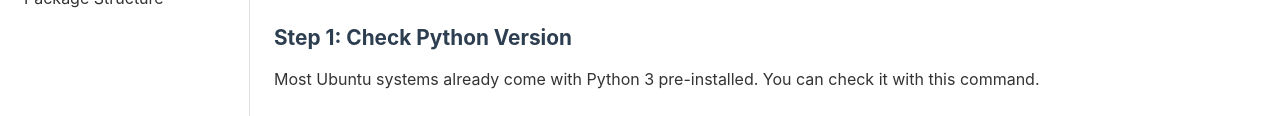
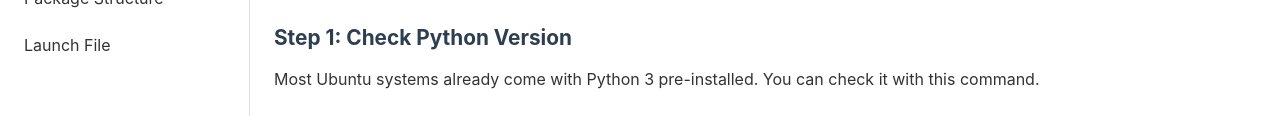
Before and after one commit to Arjav14/Python-with-ros2, a plain HTML site: page index.html in a window 1280 px wide. Shown: the part 355-471 px from the top of the page. Drawn offline with Linux system fonts and the light colour scheme.

Commit message:
Update index.html

```diff
--- a/index.html
+++ b/index.html
@@ -22,6 +22,7 @@
                 <li><a href="#workspace-setup">Workspace Setup</a></li>
                 <li><a href="#create-package">Create Package</a></li>
                 <li><a href="#package-structure">Package Structure</a></li>
+                <li><a href="#launch-files">Launch File</a></li>
             </ul>
         </nav>
     </div>
```
